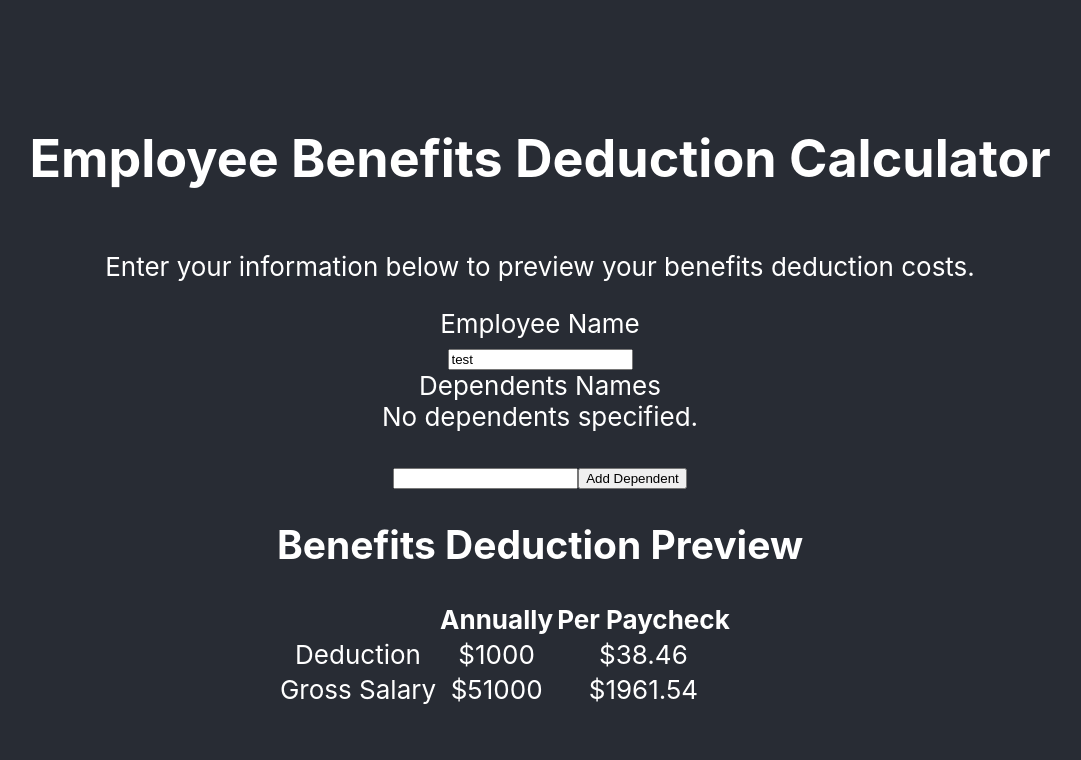
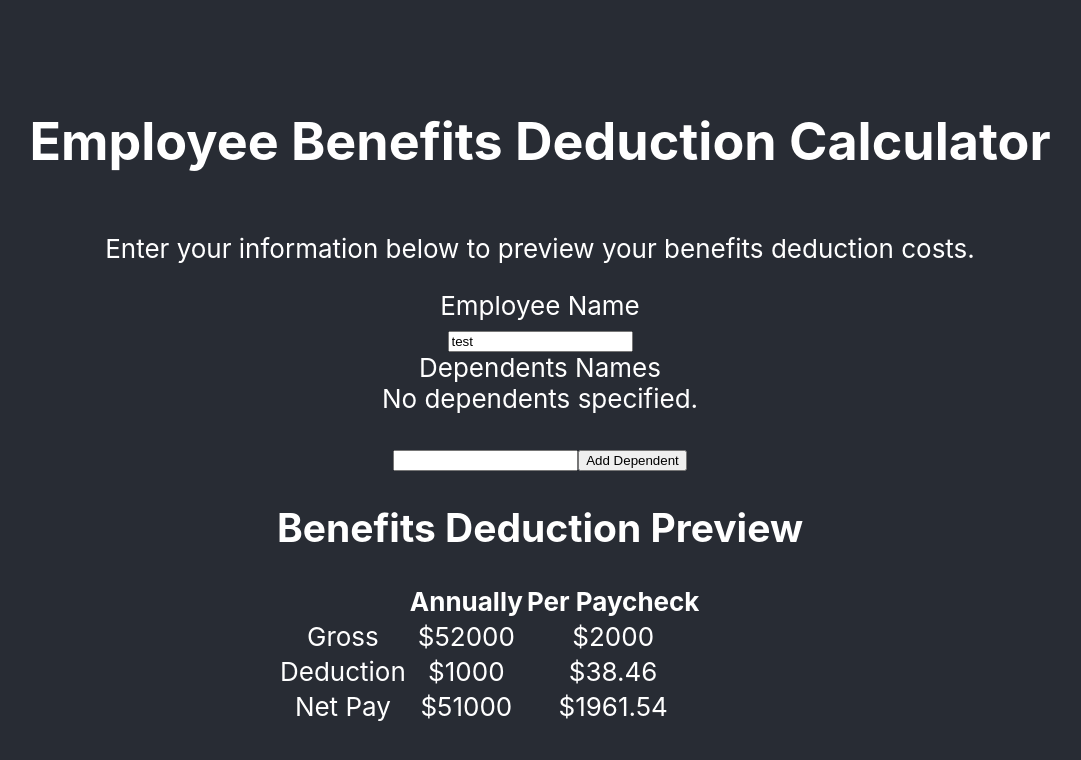
Before and after one commit to jetpackgone/benefits-deduction-calculator, a React (Create React App) app: page / in a window 1280 px wide. Shown: the top 760 px of the page, without its empty margins (100-1181 px from the left). Built offline with nearby package versions, Linux system fonts and the light colour scheme.

Commit message:
Updated terminology and benefits preview with gross and net pay

```diff
--- a/src/components/BenefitsPreview.tsx
+++ b/src/components/BenefitsPreview.tsx
@@ -8,10 +8,16 @@ export class BenefitsPreview extends React.Component <{ employeeName: string, de
       <div>
         <h2>Benefits Deduction Preview</h2>
         <table>
+          <tbody>
             <tr>
               <th></th>
               <th>Annually</th>
               <th>Per Paycheck</th>
+            </tr>
+            <tr>
+              <td>Gross</td>
+              <td>${benefits.getGrossSalary()}</td>
+              <td>${benefits.getGrossPaycheck()}</td>
             </tr>
             <tr>
               <td>Deduction</td>
@@ -19,10 +25,11 @@ export class BenefitsPreview extends React.Component <{ employeeName: string, de
               <td>${benefits.convertToPerPaycheckCost(annualCost)}</td>
             </tr>
             <tr>
-            <td>Gross Salary</td>
-            <td>${benefits.calculateGrossSalary(annualCost)}</td>
-            <td>${benefits.calculateGrossPaycheck(annualCost)}</td>
+              <td>Net Pay</td>
+              <td>${benefits.calculateNetSalary(annualCost)}</td>
+              <td>${benefits.calculateNetPaycheck(annualCost)}</td>
             </tr>
+          </tbody>
         </table>
       </div>
     );
--- a/src/components/DependentsField.tsx
+++ b/src/components/DependentsField.tsx
@@ -56,20 +56,20 @@ export class DependentsField extends React.Component<{ names: string[], onDepend
   constructor(props: any) {
     super(props);
     this.handleDependentAdded = this.handleDependentAdded.bind(this);
-    this.removeDependent = this.removeDependent.bind(this);
+    this.handleDependentRemoved = this.handleDependentRemoved.bind(this);
   }
 
   handleDependentAdded(newName: string) {
     this.props.onDependentNamesUpdated([...this.props.names, newName]);
   }
 
-  removeDependent(name: string) {
+  handleDependentRemoved(name: string) {
     this.props.onDependentNamesUpdated(this.props.names.filter(x => x !== name));
   }
 
   render() {
     const names = this.props.names.map(name => {
-      return <DependentsListItem name={name} onDependentRemoved={this.removeDependent}></DependentsListItem>
+      return <DependentsListItem name={name} onDependentRemoved={this.handleDependentRemoved}></DependentsListItem>
     });
     return (
       <div>
--- a/src/core/benefits.ts
+++ b/src/core/benefits.ts
@@ -31,10 +31,36 @@ export function convertToPerPaycheckCost(annualCost: number): number {
   return Math.round(annualCost / 26 * 100) / 100;
 }
 
-export function calculateGrossSalary(annualBenefitsCost: number): number {
-  return 2000 * 26 - annualBenefitsCost;
+/**
+ * Calculates net salary based on annual benefits cost.
+ * @param annualBenefitsCost
+ * @returns Net salary.
+ */
+export function calculateNetSalary(annualBenefitsCost: number): number {
+  return getGrossSalary() - annualBenefitsCost;
 }
 
-export function calculateGrossPaycheck(annualBenefitsCost: number): number {
-  return 2000 - convertToPerPaycheckCost(annualBenefitsCost);
+/**
+ * Calculates net paycheck based on annual benefits cost.
+ * @param annualBenefitsCost
+ * @returns Net paycheck.
+ */
+export function calculateNetPaycheck(annualBenefitsCost: number): number {
+  return getGrossPaycheck() - convertToPerPaycheckCost(annualBenefitsCost);
 }
+
+/**
+ * Gross salary before deductions.
+ * @returns Gross salary.
+ */
+export function getGrossSalary(): number {
+  return getGrossPaycheck() * 26;
+}
+
+/**
+ * Gross paycheck before deductions.
+ * @returns Gross paycheck.
+ */
+export function getGrossPaycheck(): number {
+  return 2000;
+}
```
Also changed, not shown: 2 other files (tests, documents, lock files or other folders). Lines whose indentation alone changed are shown as unchanged.
